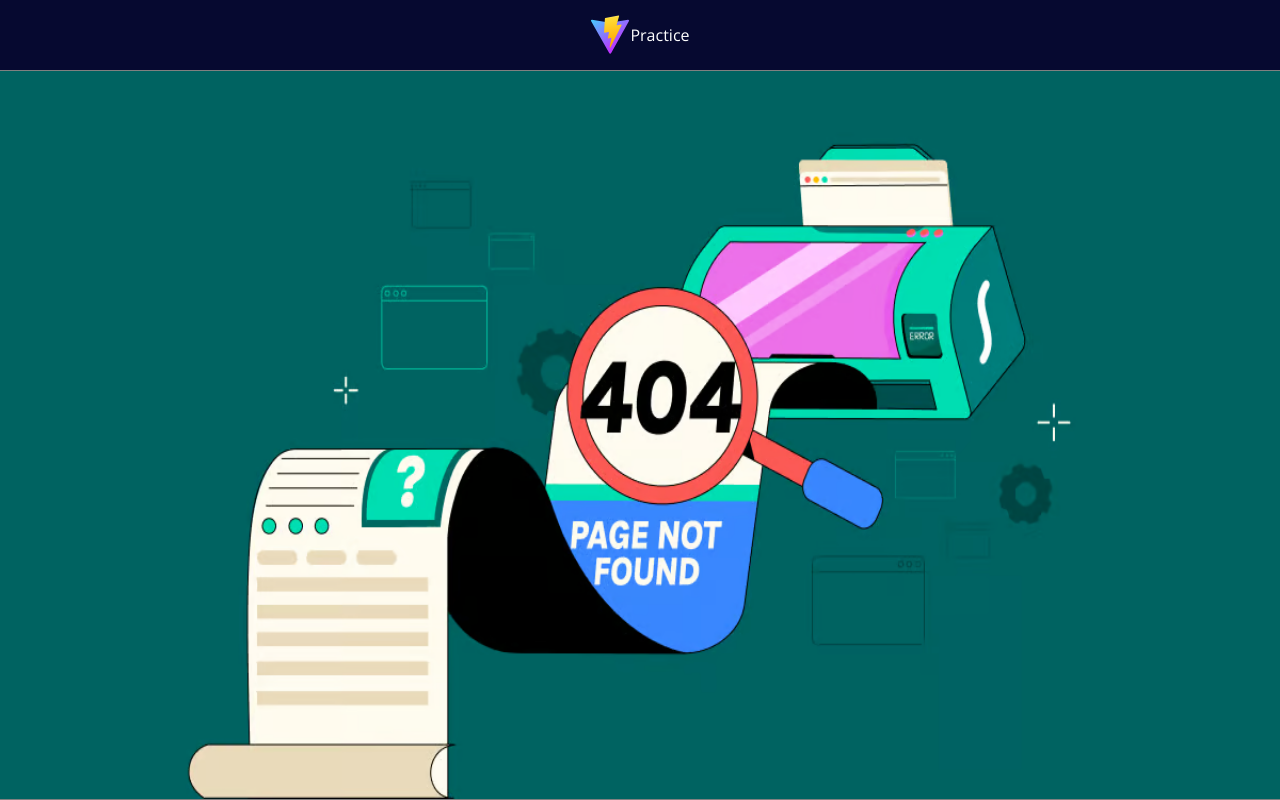
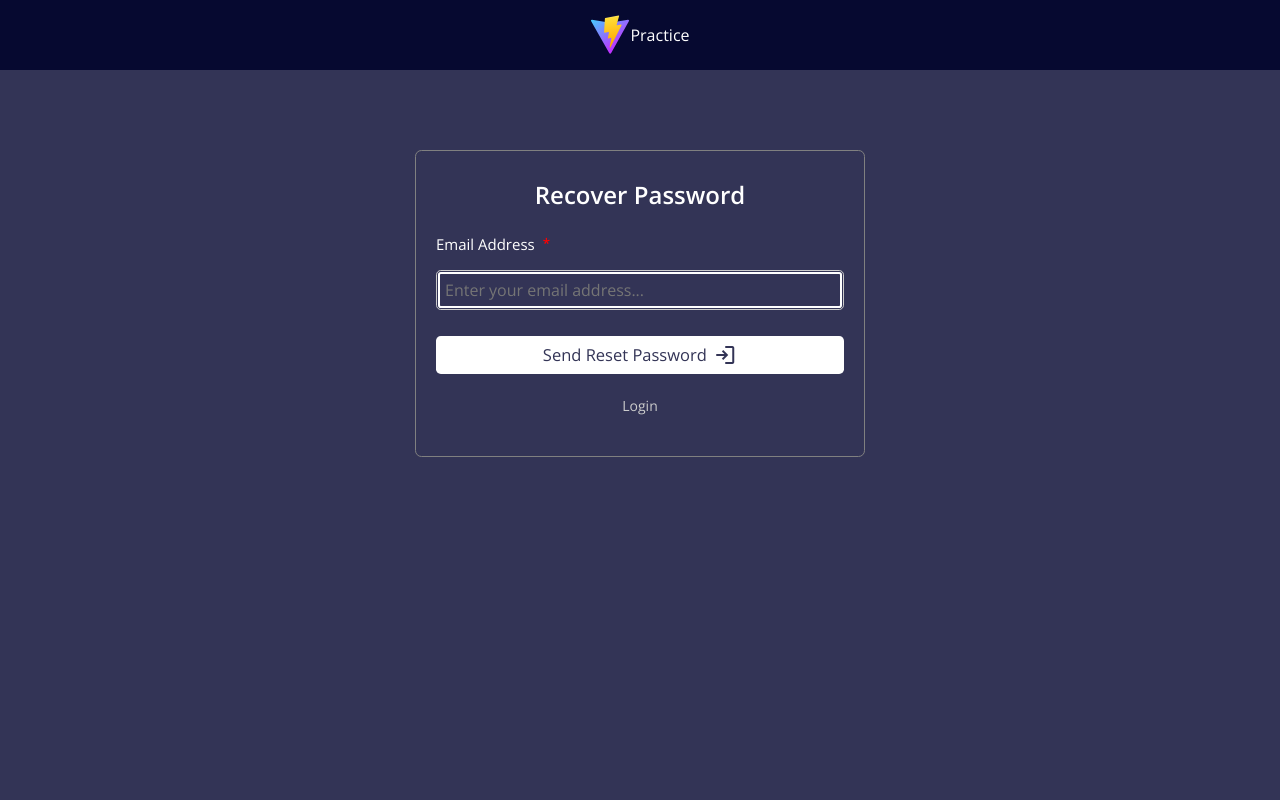
Before and after one commit to abhimanyuspark/practice, a React (Vite) app: page /forget in a window 1280 px wide. Built offline with nearby package versions, Linux system fonts and the light colour scheme.

Commit message:
practice

```diff
--- a/data/db.json
+++ b/data/db.json
@@ -127,9 +127,9 @@
       "visits": 265,
       "progress": 61,
       "status": {
-        "name": "Complete",
-        "color": "#0cf90c",
-        "id": "4bdfc1e2-b77f-4f8b-8bb7-363dc75c7ae4"
+        "name": "Pending",
+        "color": "yellow",
+        "id": "1c180990-7c1e-46e2-b81d-b909f2551f0c"
       },
       "statusMenu": [
         {
@@ -164,9 +164,9 @@
       "visits": 360,
       "progress": 85,
       "status": {
-        "name": "Pending",
-        "color": "yellow",
-        "id": "1c180990-7c1e-46e2-b81d-b909f2551f0c"
+        "name": "Inprocess",
+        "color": "#159afb",
+        "id": "d290236c-35aa-4faf-b4dd-3a879bf9f49e"
       },
       "statusMenu": [
         {
--- a/src/App.jsx
+++ b/src/App.jsx
@@ -18,6 +18,7 @@ const AllButtons = lazy(() => import("./pages/AllButtons/AllButtons"));
 const Accordians = lazy(() => import("./components/accordians/accordians"));
 const CustomSelect = lazy(() => import("./pages/CustomSelect/CustomSelect"));
 const Login = lazy(() => import("./pages/Login/Login"));
+const Forget = lazy(() => import("./pages/Login/Forget"));
 const Form = lazy(() => import("./components/DropDown/Form"));
 const Unauthorized = lazy(() => import("./pages/Unauthorized/Unauthorized"));
 const PageNotFound = lazy(() => import("./pages/404/PageNotFound"));
@@ -44,6 +45,7 @@ function App() {
       <Suspense fallback={<Loader height="0px" />}>
         <Routes>
           <Route path="/login" element={<Login />} />
+          <Route path="/forget" element={<Forget />} />
           <Route path="/unauthorized" element={<Unauthorized />} />
 
           <Route element={<PersistenceAuth />}>
--- a/src/pages/Input/AllInput.jsx
+++ b/src/pages/Input/AllInput.jsx
@@ -1,6 +1,7 @@
 import React, { useState } from "react";
 import TextEditor from "../../components/TextEditor/TextEditor";
 import {
+  Checkbox,
   FlexDiv,
   Icon,
   Input,
@@ -13,7 +14,7 @@ import {
 import Select from "../../components/Custom/Select/SelectDropDown";
 import { useThemeProvider } from "../../hooks/useThemeProvider";
 import InputContainer from "../../components/InputContainer/InputContainer";
-import { Error, View, ViewOff } from "../../style/Icons/Icons";
+import { View, ViewOff } from "../../style/Icons/Icons";
 
 const options = [
   { color: "Red" },
@@ -32,7 +33,7 @@ const AllInput = () => {
     <PaddingContainer>
       <InputContainer
         sup
-        flexDirection="row-reverse"
+        flexDirection
         type={show ? "text" : "password"}
         id="Name"
         label="Name"
@@ -70,6 +71,10 @@ const AllInput = () => {
         </FlexDiv>
       </InputWrapper>
 
+      <Checkbox type="checkbox" />
+      <br />
+      <Checkbox type="radio" />
+
       <InputWrapper>
         <Label>Password</Label>
         <Input />
--- /dev/null
+++ b/src/pages/Login/Forget.jsx
@@ -0,0 +1,84 @@
+import React, { useState } from "react";
+import InputContainer from "../../components/InputContainer/InputContainer";
+import {
+  CenterWarapper,
+  Container,
+  Buttons,
+  MainWrapper,
+  H1,
+  PaddingContainer,
+  StickyBar,
+  LinkStyle,
+} from "../../style/Export/Export";
+import { LoginIcon } from "../../style/Icons/Icons";
+import Logo from "../../assets/Vitelogo.svg";
+import { toast } from "react-toastify";
+
+const Forget = () => {
+  const [email, setEmail] = useState("");
+  const [error, setError] = useState("");
+
+  const onSubmit = (e) => {
+    e.preventDefault();
+
+    if (email.trim() === "") {
+      setError("Enter a email");
+    } else {
+      toast.success("Submited" + email);
+    }
+  };
+
+  return (
+    <MainWrapper>
+      <StickyBar>
+        <img src={Logo} alt="svg" width="40px" height="40px" /> Practice
+      </StickyBar>
+
+      <CenterWarapper>
+        <Container $width="450px" $margin="80px 0px 0px">
+          <CenterWarapper>
+            <PaddingContainer $padding="5px 0px 20px">
+              <H1 $color="white">Recover Password</H1>
+            </PaddingContainer>
+          </CenterWarapper>
+          <form onSubmit={onSubmit}>
+            <InputContainer
+              sup
+              type="username"
+              name="Eamil"
+              label="Email Address"
+              value={email}
+              onChange={(e) => {
+                setEmail(e.target.value);
+              }}
+              error={error ? true : false}
+              errorMessage={error && error}
+              {...{
+                autoComplete: "false",
+                autoFocus: "true",
+                reqiure: "true",
+                placeholder: "Enter your email address...",
+              }}
+            />
+
+            <Buttons
+              text="Send Reset Password"
+              type="submit"
+              icon={LoginIcon}
+              //   loading={loading}
+              width="100%"
+            />
+
+            <CenterWarapper>
+              <PaddingContainer>
+                <LinkStyle to="/login">Login</LinkStyle>
+              </PaddingContainer>
+            </CenterWarapper>
+          </form>
+        </Container>
+      </CenterWarapper>
+    </MainWrapper>
+  );
+};
+
+export default Forget;
--- a/src/pages/Login/Login.jsx
+++ b/src/pages/Login/Login.jsx
@@ -15,7 +15,8 @@ import {
   InputWrapper,
   Label,
   FlexDiv,
-  ErrorMessage,
+  LinkStyle,
+  Checkbox,
 } from "../../style/Export/Export";
 import { LoginIcon, View, ViewOff } from "../../style/Icons/Icons";
 import Logo from "../../assets/Vitelogo.svg";
@@ -98,6 +99,7 @@ const Login = () => {
     let mounted = true;
     if (Object.keys(user).length > 0 && mounted) {
       navigate(from, { replace: true });
+      toast.success(`${user.name} login Successfull`, { position: "top-left" });
     }
     return () => (mounted = false);
   }, [user]);
@@ -167,8 +169,12 @@ const Login = () => {
             />
 
             <InputWrapper>
-              <FlexDiv>
-                <input
+              <LinkStyle to="/forget">Forget your password?</LinkStyle>
+            </InputWrapper>
+
+            <InputWrapper $margin="20px 0px">
+              <FlexDiv $gap="0.5">
+                <Checkbox
                   id="persist"
                   type="checkbox"
                   onChange={(e) => {
--- a/src/style/Container/Container.jsx
+++ b/src/style/Container/Container.jsx
@@ -11,10 +11,11 @@ export const FlexDiv = styled.div`
   justify-content: ${({ $direction }) => ($direction ? "center" : "")};
   flex-direction: ${({ $direction }) => ($direction ? "column" : "row")};
   ${({ $flexDirection }) =>
-    $flexDirection &&
-    css`
-      flex-direction: ${$flexDirection};
-    `}
+    $flexDirection
+      ? css`
+          flex-direction: row-reverse;
+        `
+      : ""}
   gap: ${({ $gap }) => ($gap ? `${$gap}rem` : "1rem")};
 `;
 
--- a/src/style/Export/Export.jsx
+++ b/src/style/Export/Export.jsx
@@ -33,12 +33,13 @@ import {
   Input,
   ErrorMessage,
   SelectInput,
+  Checkbox,
 } from "../InputField/InputField";
 import { Buttons } from "../buttons/buttons";
 import Loader from "../loader/Loader";
 import Icon from "../Icons/Icon";
 import { TableWrapper, Table1, Td1, Th1, Tr1 } from "../table/table1";
-import { H1, H2, H3, P } from "../Head and para/FontStyling";
+import { H1, H2, H3, P, LinkStyle } from "../Head and para/FontStyling";
 
 export {
   NavbarWrapper,
@@ -71,6 +72,7 @@ export {
   Input,
   ErrorMessage,
   SelectInput,
+  Checkbox,
   Buttons,
   Icon,
   Loader,
@@ -83,4 +85,5 @@ export {
   H2,
   H3,
   P,
+  LinkStyle,
 };
--- a/src/style/Head and para/FontStyling.jsx
+++ b/src/style/Head and para/FontStyling.jsx
@@ -1,3 +1,4 @@
+import { Link } from "react-router-dom";
 import styled from "styled-components";
 
 export const H1 = styled.h1`
@@ -19,3 +20,14 @@ export const P = styled.p`
   color: ${({ $color, theme }) => $color || theme.cl_dark};
   line-height: 0.5cm;
 `;
+
+export const LinkStyle = styled(Link)`
+  text-decoration: none;
+  width: fit-content;
+  color: #ccc;
+  font-size: 14px;
+  &:hover {
+    text-decoration: underline;
+    color: white;
+  }
+`;
--- a/src/style/InputField/InputField.jsx
+++ b/src/style/InputField/InputField.jsx
@@ -1,11 +1,11 @@
 import styled from "styled-components";
 
 export const InputWrapper = styled.div`
-  margin-bottom: 10px;
+  margin: ${({ $margin }) => $margin || "0px 0px 10px 0px"};
   display: flex;
   flex-direction: ${({ $dir }) => $dir || "column"};
   width: ${({ $width }) => $width || "100%"};
-  gap: ${({ $gap }) => $gap || "0.5rem"};
+  gap: ${({ $gap }) => $gap || "1rem"};
 `;
 
 export const Label = styled.label`
@@ -18,6 +18,12 @@ export const Super = styled.sup`
   line-height: 0.5cm;
   font-weight: 900;
   color: red;
+`;
+
+export const Checkbox = styled.input`
+  width: 15px;
+  height: 15px;
+  accent-color: ${($props) => $props.theme.bt_bg};
 `;
 
 export const Input = styled.input`
--- a/src/style/buttons/buttons.jsx
+++ b/src/style/buttons/buttons.jsx
@@ -57,7 +57,7 @@ const Loader = ({ margin }) => {
 
 const Button = styled.button`
   width: ${({ $width }) => ($width ? $width : "auto")};
-  height: 2.5rem;
+  height: 2.4rem;
   border: none;
   padding: 0px 10px;
   border-radius: 0.3rem;
```
